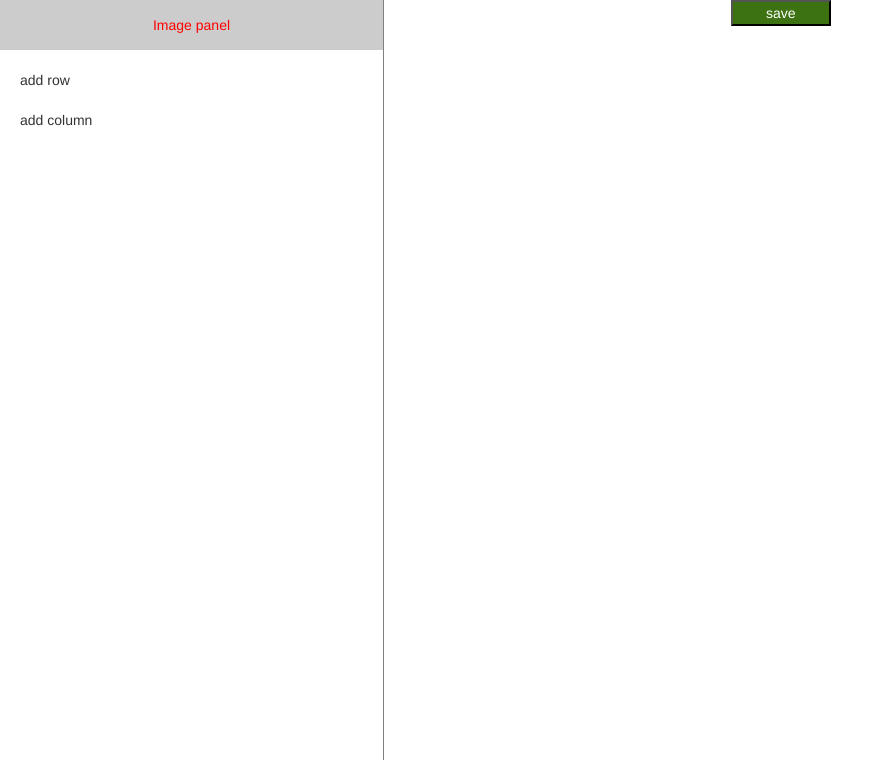
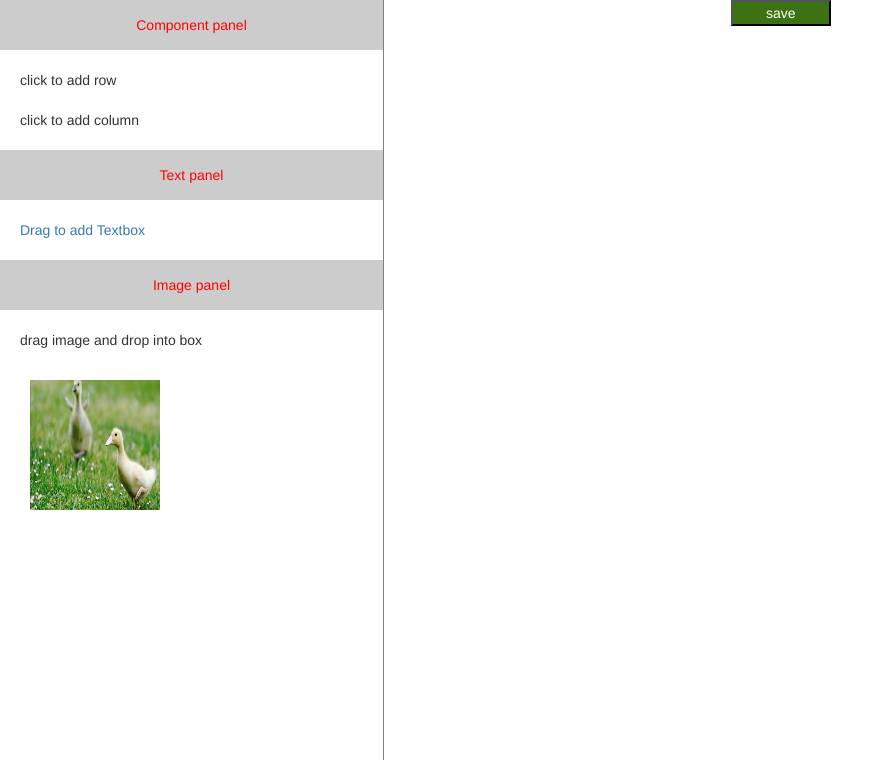
Before and after one commit to deepak6sp/drag-and-drop-2, a PHP site: page / in a window 1280 px wide. Shown: the top 760 px of the page, without its empty margins (0-894 px from the left). Run offline with PHP 8.4, Linux system fonts and the light colour scheme; some libraries are stand-ins or nearby versions.

Commit message:
text and image drag and drop functionality added

```diff
--- a/index.html
+++ b/index.html
@@ -18,9 +18,15 @@
 	<div id="main">
 
 		<div id="side_bar">
+			<p>Component panel</p>
+			<div class="addRow">click to add row</div>
+			<div class="addColumn">click to add column </div>
+			<p>Text panel</p>
+			<a href="#" class="addObject" id="textObject">Drag to add Textbox</a>
 			<p>Image panel</p>
-			<div class="addRow">add row</div>
-			<div class="addColumn">add column </div>
+			<div class="addColumn"> drag image and drop into box</div>
+			<img class="addObject" id="imageObject" src="1.jpg"/>
+
 		</div>
 
 		<form id="template">
--- a/script.js
+++ b/script.js
@@ -48,6 +48,41 @@ $(document).ready (function() {
     }
   });
 
+  // drag and drop text
+  $(".addObject").draggable({
+      revert: "valid",
+      drag: function(event,ui){
+        if (!$('.column').hasClass('ui-droppable')){
+          alert("select column to drop");
+        }
+      }
+  });
+
+  // highlight or select column
+  var droppableDiv = $("<div></div>");
+  $("#template").on("click",".column",function(e){
+    $("#template .column").removeClass("active ui-droppable");
+    $(e.target).addClass("active ui-droppable");
+    droppableDiv = $(e.target).context;
+    console.log(droppableDiv);
+    $(droppableDiv).droppable({
+      drop: function(event, ui) {
+        if (ui.draggable.attr("id") == "textObject"){
+          $(this).append('<input type="text" name="textbox" id="textbox" value="" >');
+        } else if (ui.draggable.attr("id") == "imageObject"){
+          var image='<img class="image_area" src="1.jpg" >';
+          $(this).append(image);
+        } else {
+          alert("drag text or image from panel");
+        }
+
+      }
+    });
+
+  });
+
+
+
 });
 
 function addColumns(numOfColumns,columnClass){
--- a/scss/component/_side_bar.scss
+++ b/scss/component/_side_bar.scss
@@ -33,8 +33,9 @@ body{
 	}
 }
 
-.addRow,.addColumn{
+.addRow,.addColumn,.addObject{
 	margin:20px;
+	display: block;
 	&:hover{
 		cursor: pointer;
 		color:red;
--- a/style/main.css
+++ b/style/main.css
@@ -28,21 +28,22 @@ body {
     width: 150px;
     padding: 10px; }
 
-.addRow, .addColumn {
-  margin: 20px; }
-  .addRow:hover, .addColumn:hover {
+.addRow, .addColumn, .addObject {
+  margin: 20px;
+  display: block; }
+  .addRow:hover, .addColumn:hover, .addObject:hover {
     cursor: pointer;
     color: red;
     text-decoration: underline; }
 
-.row {
+#template .row {
   border: 1px solid;
-  height: 200px;
+  min-height: 200px;
   margin-bottom: 10px; }
 
-.column {
+#template .column {
   border: 1px solid #ccc;
-  height: 200px; }
+  min-height: 200px; }
 
 #template {
   position: relative;
```
Also changed, not shown: other parts of style/main.css (+7 -18 lines), scss/component/_template.scss (+13 -25 lines).
